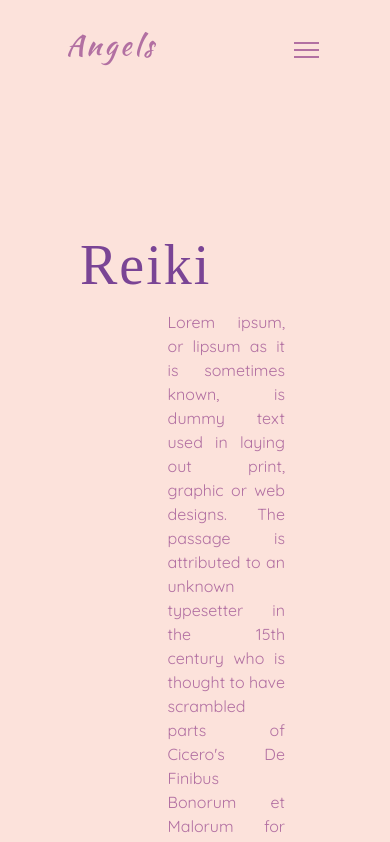
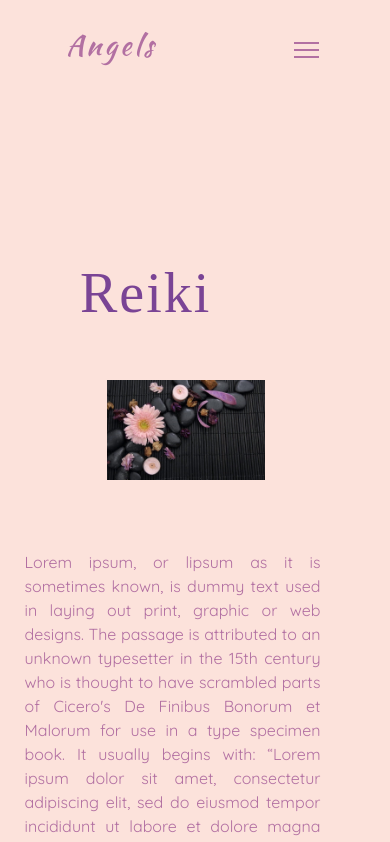
Before and after one commit to lucasvelez78/blog-vv-frontend, a React (Create React App) app: page /Reiki in a window 390 px wide. Shown: the top 842 px of the page. Built offline with nearby package versions, Linux system fonts and the light colour scheme; a web font is replaced by a local one.

Commit message:
responsiveness before payment

```diff
--- a/public/styles.css
+++ b/public/styles.css
@@ -391,59 +391,10 @@
 .publicacionContent {
   display: flex;
   width: 100%;
-  height: 60%;
   background-color: #fce2db;
-  margin: 0;
+  padding: 30px 0;
   justify-content: center;
   align-items: center;
-}
-
-.publicacionImg {
-  width: 50%;
-  justify-content: center;
-  align-items: center;
-  text-align: center;
-  margin-top: -30px;
-  margin-bottom: -30px;
-}
-
-.publicacionText {
-  position: relative;
-  right: 6rem;
-  width: 40%;
-  justify-content: left;
-  align-items: center;
-}
-
-.publicacionText a {
-  cursor: pointer;
-}
-
-.publicacionText h1 {
-  color: #7a4495;
-}
-
-.publicacionText p {
-  color: grey;
-}
-
-.sectionPubl {
-  background-color: #fce2db;
-  padding-top: 80px;
-}
-
-.sectionPubl h4 {
-  color: #7a4495;
-  margin: 40px 80px;
-}
-
-.otrasPublicaciones {
-  text-align: center;
-  align-items: center;
-  justify-content: center;
-  display: flex;
-  padding-top: 10px;
-  padding-bottom: 40px;
 }
 
 .publicaciones-row {
@@ -454,35 +405,10 @@
   flex-wrap: wrap;
 }
 
-.otrasPublicacionesItem {
-  margin: 1rem 3rem;
-}
-
-.otrasPublicacionesItem img {
-  position: relative;
-}
-
-.otrasPublicacionesTitle {
-  position: relative;
-  display: flex;
-  align-items: center;
-  justify-content: center;
-  background-color: #b270a2;
-  text-align: center;
-  width: 90%;
-  height: 60px;
-  margin: -20px auto 5px;
-  z-index: 1;
-  cursor: pointer;
-}
-
-.otrasPublicacionesTitle p {
-  color: white;
-  margin: 0;
-}
-
-.otrasPublicacionesTitle:hover {
-  background-color: #7a4495;
+.post {
+  font-family: "Lato", sans-serif;
+  color: #b270a2;
+  margin: 0 10px;
 }
 
 #link-page {
@@ -490,10 +416,6 @@
 }
 
 @media screen and (max-width: 1230px) {
-  .publicacionText {
-    right: 1rem;
-  }
-
   .card {
     margin: 20px auto;
   }
@@ -502,7 +424,7 @@
 @media screen and (max-width: 850px) {
   .publicacionContent {
     flex-direction: column;
-    height: 100%;
+    background-color: #fce2db;
   }
 
   .publicacionesHeading {
@@ -513,13 +435,7 @@
     color: #7a4495;
     text-align: left;
     margin-left: 80px;
-  }
-
-  .publicacionImg {
-    margin-top: -20px;
-    margin-bottom: 30px;
-    right: 3rem;
-    width: 70%;
+    padding-top: 80px;
   }
 
   .publicacionText {
@@ -805,11 +721,13 @@
 /* ---------------------------------------- Producto ------------------------------------- */
 
 .producto {
+  display: flex;
   flex-direction: row;
   font-family: "Quicksand", sans-serif;
   color: #b270a2;
   text-align: justify;
-  height: 80%;
+  align-items: center;
+  justify-content: center;
 }
 
 .servicios-container-img {
@@ -822,14 +740,12 @@
 
 .servicios-container-img img {
   width: 85%;
-  margin-top: -125px;
+  margin-top: 30px;
   margin-bottom: 20px;
-  margin-left: 40px;
 }
 
 .servicios-container-content p {
-  padding: 0 50px 0 20px;
-  margin: -150px auto auto -30px;
+  padding: 30px 50px 0 5px;
 }
 
 .producto h4 {
@@ -855,43 +771,47 @@
 @media screen and (max-width: 1280px) {
   .producto img {
     width: 90%;
-    margin-top: 20px;
+  }
 }
 
-  @media screen and (max-width: 850px) {
+@media screen and (max-width: 970px) {
   .producto {
     position: relative;
+    display: flex;
     background-color: #fce2db;
-      flex-wrap: wrap;
-      height: 1000px;
+    flex-direction: column;
     justify-content: start;
   }
 
   .producto img {
     width: 90%;
-      margin-top: -85px;
-      margin-bottom: 40px;
+    margin-top: 40px;
+    margin-bottom: 10px;
   }
 
   .producto-heading {
     font-size: 2rem;
-      margin-top: 80px;
-      height: 300px;
+    padding-top: 100px;
+    padding-bottom: 160px;
+  }
+
+  .servicios-container-content {
+    padding-top: 30px;
+    width: 90%;
+  }
+
+  .producto button {
+    margin-bottom: 40px;
   }
 }
 
 @media screen and (max-width: 584px) {
-    .producto img {
-      width: 90%;
-      margin-top: 0;
-      margin-bottom: 40px;
-    }
-
-    .producto-heading {
-      font-size: 2rem;
-      margin-top: 80px;
-      height: 300px;
-    }
+  .producto {
+    position: relative;
+    display: flex;
+    background-color: #fce2db;
+    flex-direction: column;
+    justify-content: start;
   }
 }
 
@@ -899,7 +819,7 @@
 
 .form-buy-div {
   background-color: #fce2db;
-  padding: 50px 200px;
+  padding: 5% 10%;
 }
 
 .input-email {
@@ -908,6 +828,13 @@
 
 .input-text {
   width: 110%;
+}
+
+@media screen and (max-width: 850px) {
+  .form-buy-div {
+    background-color: #fce2db;
+    padding: 150px 30px;
+  }
 }
 
 /* ---------------------------------------- Purchased ------------------------------------- */
--- a/src/components/Product.js
+++ b/src/components/Product.js
@@ -80,7 +80,7 @@
       <div className="publicacionesHeading producto-heading">
         <h1>{props.title}</h1>
       </div>
-      <div className="servicios-container producto">
+      <div className="producto">
         <div className="servicios-container-img">
           <img src={props.img}></img>
         </div>
--- a/src/components/Publications.js
+++ b/src/components/Publications.js
@@ -4,14 +4,12 @@
       {posts &&
         posts.map((post) => {
           return (
-            <div className="post-container">
             <div className="post">
               <h3>{post.name}</h3>
               <p>{post.content}</p>
               <video preload="auto" width={320} height={240} controls>
                 <source src={`http://localhost:3001${post.videos[0]}`} />
               </video>
-              </div>
             </div>
           );
         })}
--- a/src/productsData.js
+++ b/src/productsData.js
@@ -23,7 +23,7 @@
   },
   {
     id: "3",
-    title: "Mensaje de los Ángeles",
+    title: "Ángeles",
     img: "images/wings.jpeg",
     content:
       "Lorem ipsum, or lipsum as it is sometimes known, is dummy text used in laying out print, graphic or web designs. The passage is attributed to an unknown typesetter in the 15th century who is thought to have scrambled parts of Cicero's De Finibus Bonorum et Malorum for use in a type specimen book. It usually begins with: “Lorem ipsum dolor sit amet, consectetur adipiscing elit, sed do eiusmod tempor incididunt ut labore et dolore magna aliqua.” The purpose of lorem ipsum is to create a natural looking block of text (sentence, paragraph, page, etc.) that doesn't distract from the layout.",
```
Lines whose indentation alone changed are shown as unchanged.
